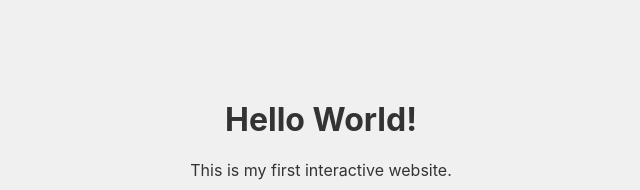
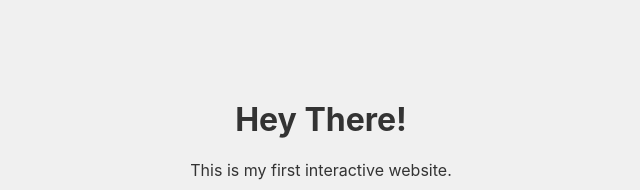
Before and after one commit to blueshirtu-ai/bluesite, a plain HTML site: page index.html in a window 1280 px wide. Shown: the top 190 px of the page, without its empty margins (319-959 px from the left). Drawn offline with Linux system fonts and the light colour scheme.

Commit message:
Update index.html

```diff
--- a/index.html
+++ b/index.html
@@ -8,7 +8,7 @@
     <link rel="stylesheet" href="style.css">
 </head>
 <body>
-    <h1>Hello World!</h1>
+    <h1>Hey There!</h1>
     <p>This is my first interactive website.</p>
 
     <!-- The Button -->
```
